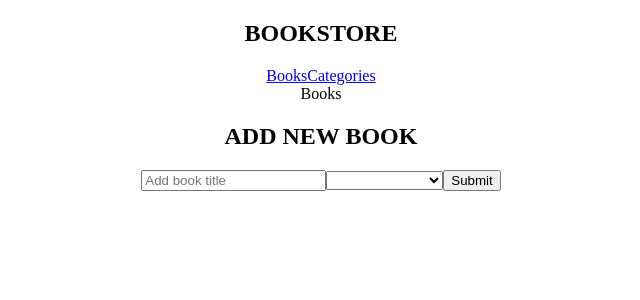
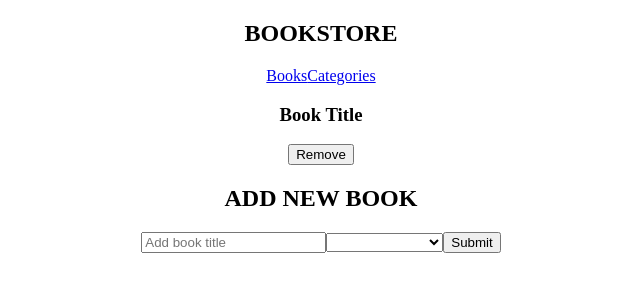
Before and after one commit to JuliCarracedo/bookstore-2, a React (Create React App) app: page / in a window 1280 px wide. Shown: the top 300 px of the page, without its empty margins (319-959 px from the left). Built offline with nearby package versions, Linux system fonts and the light colour scheme.

Commit message:
add book log component

```diff
--- /dev/null
+++ b/src/components/BookLog.js
@@ -0,0 +1,10 @@
+import React from 'react';
+
+const BookLog = () => (
+  <div>
+    <h3 className="book-title">Book Title</h3>
+    <button type="button">Remove</button>
+  </div>
+);
+
+export default BookLog;
--- a/src/components/Books.js
+++ b/src/components/Books.js
@@ -1,9 +1,10 @@
 import React from 'react';
 import BookForm from './BookForm';
+import BookLog from './BookLog';
 
 const Books = () => (
   <div>
-    Books
+    <BookLog />
     <BookForm />
   </div>
 );
```
